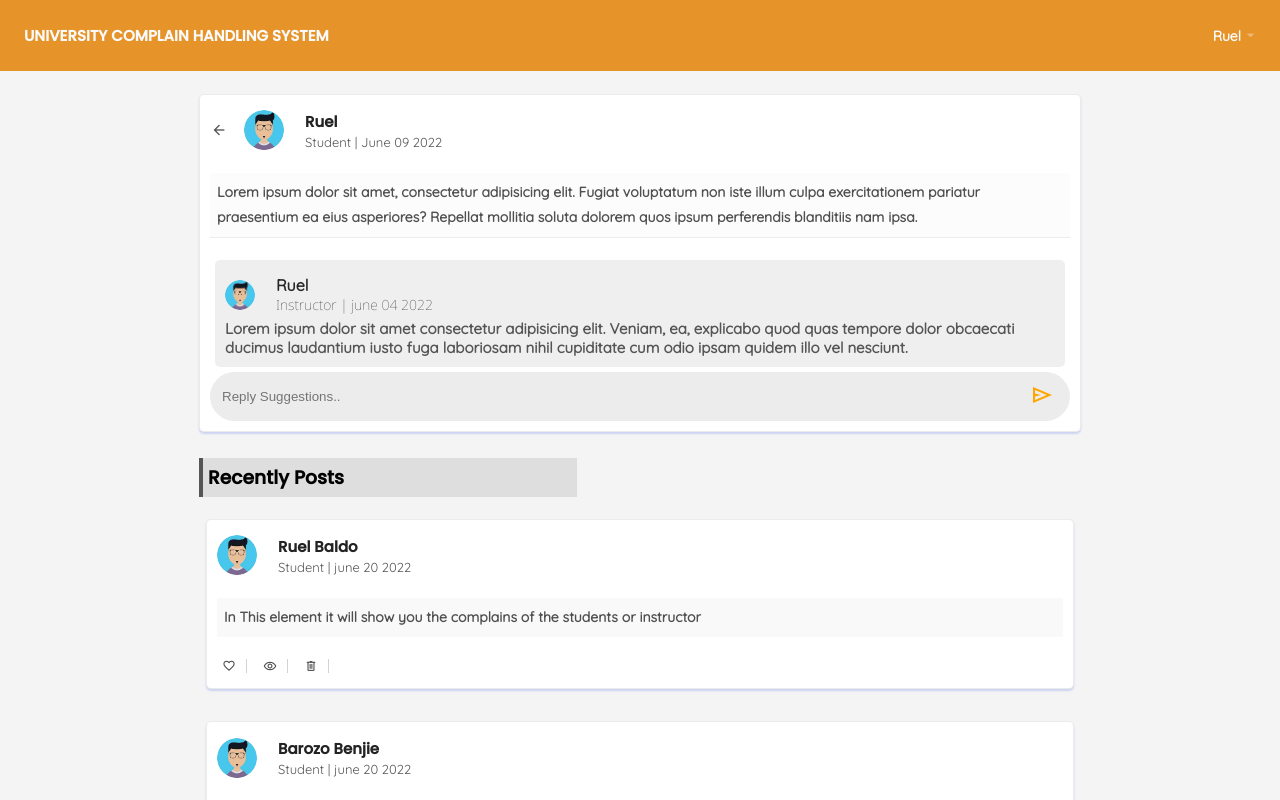
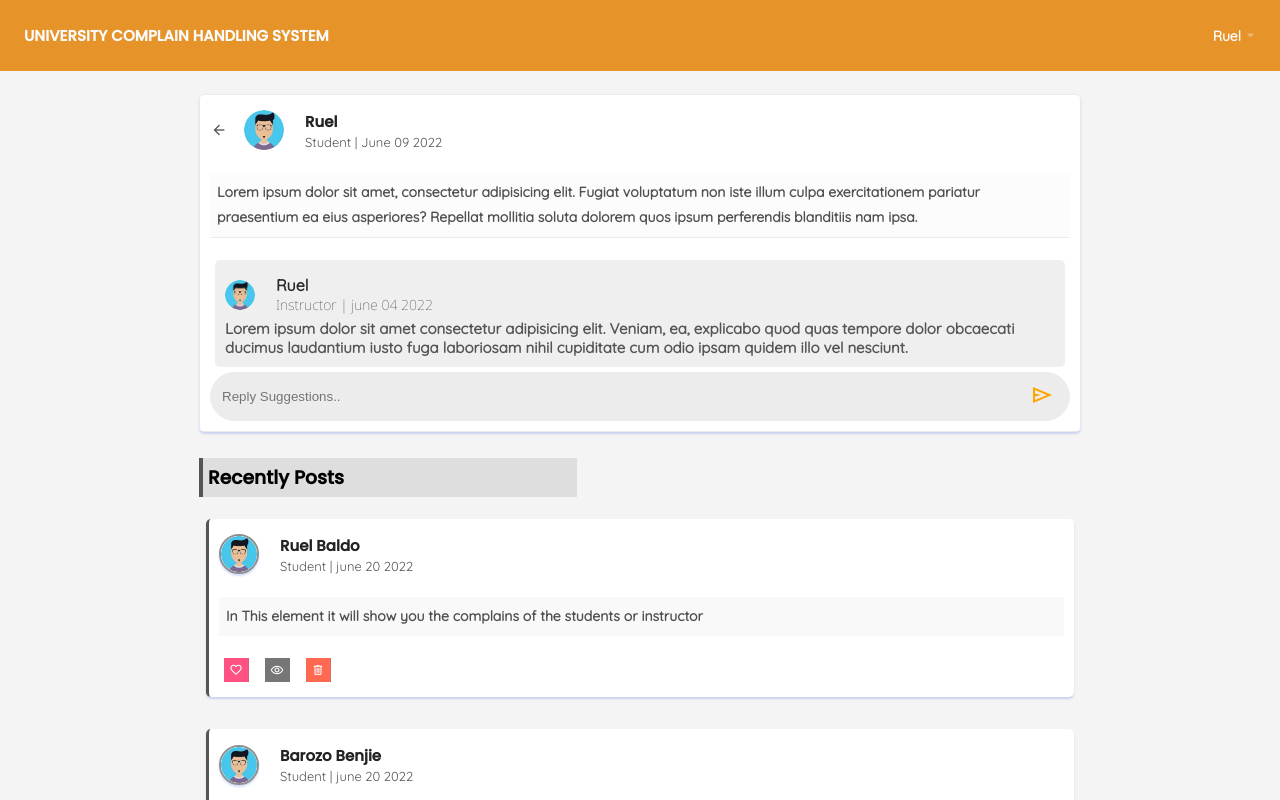
Before and after one commit to baldo123-ruel/FINAL-PROJECT-IP2, an Angular app: page /complain in a window 1280 px wide. Shown: the top 800 px of the page. Built offline with nearby package versions, Linux system fonts and the light colour scheme.

Commit message:
Change UI icons

```diff
--- a/src/app/Complainmodules/ClientSide/components/complain-list/complain-list.component.css
+++ b/src/app/Complainmodules/ClientSide/components/complain-list/complain-list.component.css
@@ -64,10 +64,10 @@
 }
 .box-container{
     padding: 10px;
+    border-left: 3px solid #555;
     margin-top: 1%;
     border-radius: 5px;
     width: 95%;
-    border: 1px solid rgba(85, 85, 85, 0.118);
     height: auto;
     margin-left: auto;
     margin-right: auto;
@@ -84,12 +84,48 @@
 }
 .img-user{
    width: 40px;
+
+   border-radius: 50%;
    height: 40px;
+   box-shadow: 0 2px 2px 0 RGB(43 80 237 / 20%);
 }
 .img-user img{
     width: 40px;
    height: 40px;
+   border: 2px solid rgba(85, 85, 85, 0.656);
    border-radius: 50%;
+}
+#fav{
+    background-color: rgba(255, 10, 80, 0.878);
+    color: #fff;
+    padding: 5px;
+    opacity: 0.8;
+    transition: .3s all ease-out;
+
+}
+#fav:hover{
+    opacity: 1;
+}
+#visi:hover{
+    opacity: 1;
+}
+#del:hover{
+    opacity: 1;
+}
+
+#visi{
+    background-color: #555;
+    color: #fff;
+    padding: 5px;
+    opacity: 0.8;
+    transition: .3s all ease-out;
+}
+#del{
+    background-color: rgba(255, 43, 10, 0.878);
+    color: #fff;
+    transition: .3s all ease-out;
+    padding: 5px;
+    opacity: 0.8;
 }
 @media only screen and (min-width: 1000px) {
     .box-container{
--- a/src/app/Complainmodules/ClientSide/components/complain-list/complain-list.component.html
+++ b/src/app/Complainmodules/ClientSide/components/complain-list/complain-list.component.html
@@ -13,9 +13,9 @@
             <h4>{{ post.complainText }}</h4>
         </div>
         <div class="footer">
-            <span class="material-symbols-outlined">favorite</span>
-            <span class="material-symbols-outlined" routerLink="/complain">visibility</span>
-            <span class="material-symbols-outlined">delete</span>
+            <span class="material-symbols-outlined" id="fav">favorite</span>
+            <span class="material-symbols-outlined" routerLink="/complain" id="visi">visibility</span>
+            <span class="material-symbols-outlined"id="del">delete</span>
         </div>
     </div>
 </div>
```
